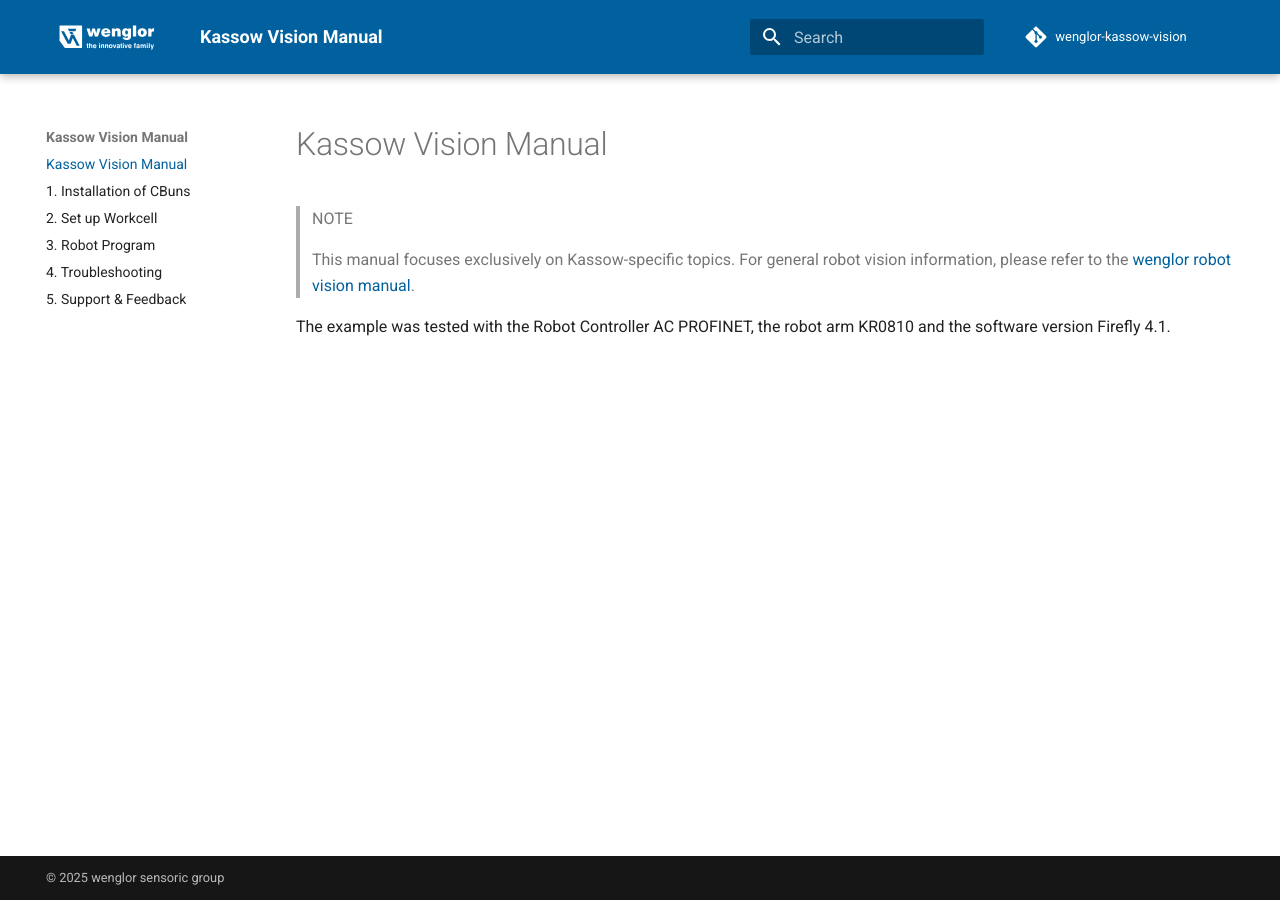
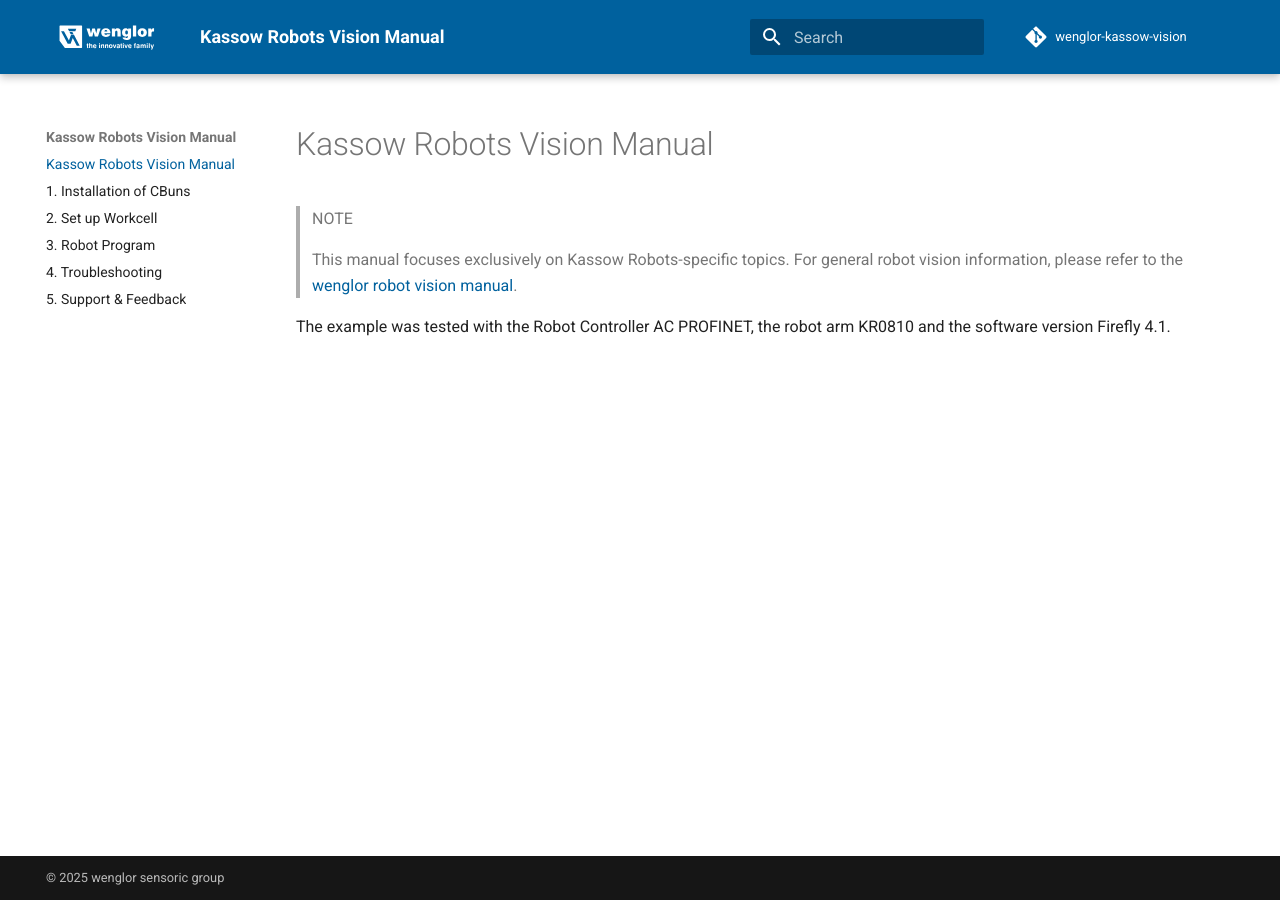
Before and after one commit to wenglor/robot-vision-kassow-robots, an MkDocs documentation site: the page built from docs/index.md, in a window 1280 px wide. Built offline with MkDocs 1.6.1 and Material for MkDocs 9.7.7, drawn with Linux system fonts in a browser that asks for light colours; comment, search, counter and statistics services are not loaded.

Commit message:
Renaming of kassow to Kassow Robots

```diff
--- a/docs/1_0_installation_of_cbuns/index.md
+++ b/docs/1_0_installation_of_cbuns/index.md
@@ -17,7 +17,7 @@ Click on the + icon to install a CBun.
 
 <img src="images/02%20cbuns%20-%20add%20cbun.png" alt="add_cbun_screen" class="small"/>
 
-Install `system_utils`. It should be available on the robot controller. Otherwise, contact your Kassow partner.
+Install `system_utils`. It should be available on the robot controller. Otherwise, contact your Kassow Robots partner.
 
 <img src="images/03%20cbuns%20-%20install%20cbun%20system_utils.png" alt="install_system_utils" class="medium"/>
 
--- a/docs/index.md
+++ b/docs/index.md
@@ -1,7 +1,7 @@
-# Kassow Vision Manual
+# Kassow Robots Vision Manual
 
 > NOTE
 >
-> This manual focuses exclusively on Kassow-specific topics. For general robot vision information, please refer to the [wenglor robot vision manual](https://wenglor.github.io/wenglor-robot-vision/).
+> This manual focuses exclusively on Kassow Robots-specific topics. For general robot vision information, please refer to the [wenglor robot vision manual](https://wenglor.github.io/wenglor-robot-vision/).
 
 The example was tested with the Robot Controller AC PROFINET, the robot arm KR0810 and the software version Firefly 4.1.
--- a/mkdocs.yml
+++ b/mkdocs.yml
@@ -1,5 +1,5 @@
-site_name: Kassow Vision Manual
-site_description: Example Kassow integration for the wenglor robot vision API.
+site_name: Kassow Robots Vision Manual
+site_description: Example Kassow Robots integration for the wenglor robot vision API.
 site_url: https://wenglor.github.io/wenglor-kassow-vision/
 repo_url: https://github.com/wenglor/wenglor-kassow-vision
 repo_name: wenglor-kassow-vision
```
Also changed, not shown: README.md (+2 -2 lines).
